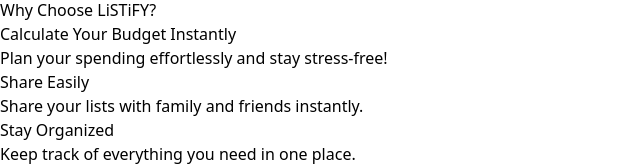
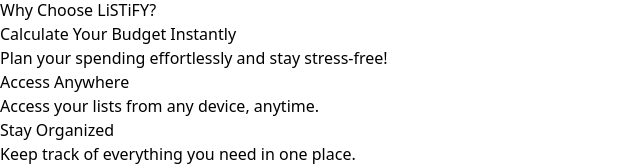
Before and after one commit to sumitgit3/Listify, a React (Vite) app: page / in a window 1280 px wide. Shown: the part 146-314 px from the top of the page, without its empty margins (0-640 px from the left). Built offline with nearby package versions, Linux system fonts and the light colour scheme; no server answers.

Commit message:
Design Change: Updated why choose listify

```diff
--- a/src/routes/Home.jsx
+++ b/src/routes/Home.jsx
@@ -43,8 +43,8 @@
               <p>Plan your spending effortlessly and stay stress-free!</p>
             </div>
             <div className="p-6 bg-purple-200 rounded-lg shadow-md">
-              <h3 className="text-xl font-bold text-purple-900 mb-2">Share Easily</h3>
-              <p>Share your lists with family and friends instantly.</p>
+              <h3 className="text-xl font-bold text-purple-900 mb-2">Access Anywhere</h3>
+              <p>Access your lists from any device, anytime.</p>
             </div>
             <div className="p-6 bg-blue-200 rounded-lg shadow-md">
               <h3 className="text-xl font-bold text-purple-900 mb-2">Stay Organized</h3>
```
